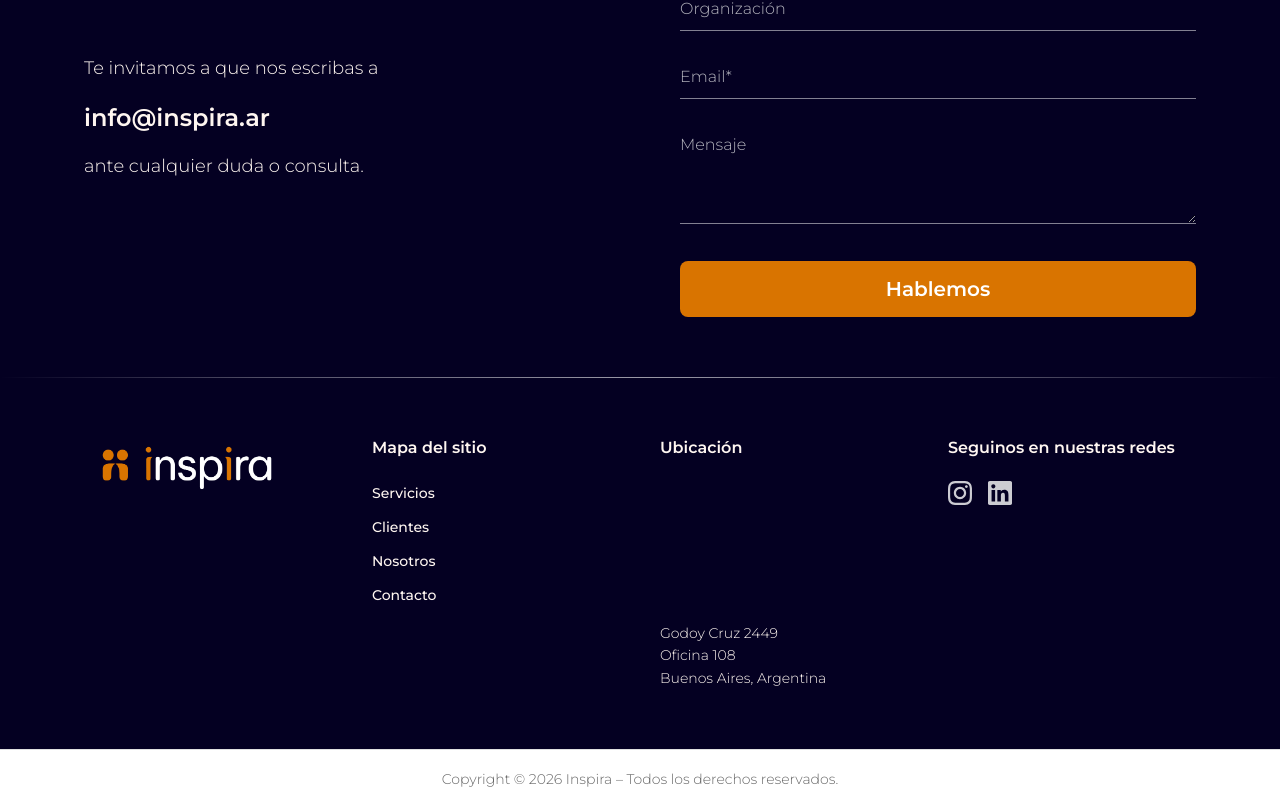
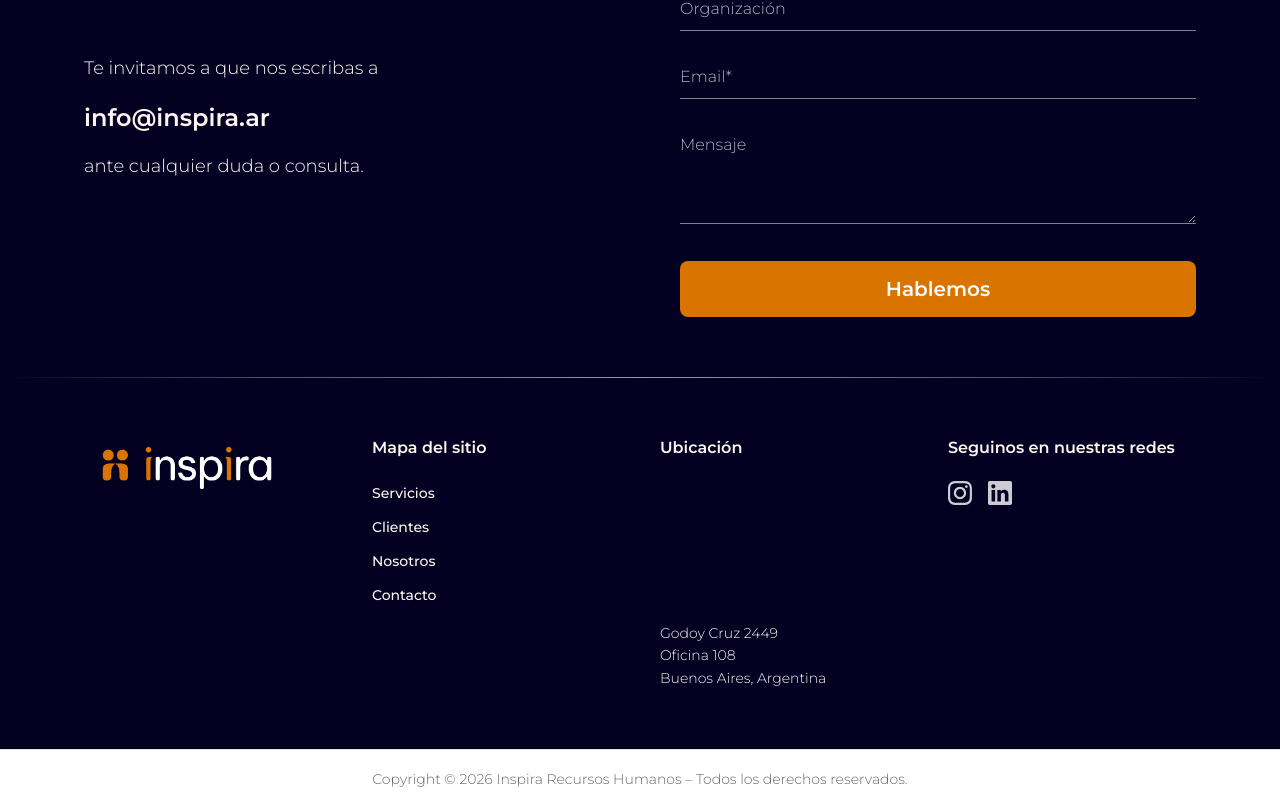
Before and after one commit to IgnacioNV/INSPIRA-P-gina-Web, a React (Vite) app: page / in a window 1280 px wide. Shown: the part 5374-6182 px from the top of the page. Built offline with nearby package versions, Linux system fonts and the light colour scheme; grey boxes are pictures that could not be loaded.

Commit message:
Footer: copyright actualizado a 'Inspira Recursos Humanos'

```diff
--- a/src/components/Footer/Footer.jsx
+++ b/src/components/Footer/Footer.jsx
@@ -187,7 +187,7 @@ const Footer = () => {
 
       <section className="footer-copyright">
         <div className="footer-container">
-          <p>Copyright © {new Date().getFullYear()} Inspira – Todos los derechos reservados.</p>
+          <p>Copyright © {new Date().getFullYear()} Inspira Recursos Humanos – Todos los derechos reservados.</p>
         </div>
       </section>
     </footer>
```
